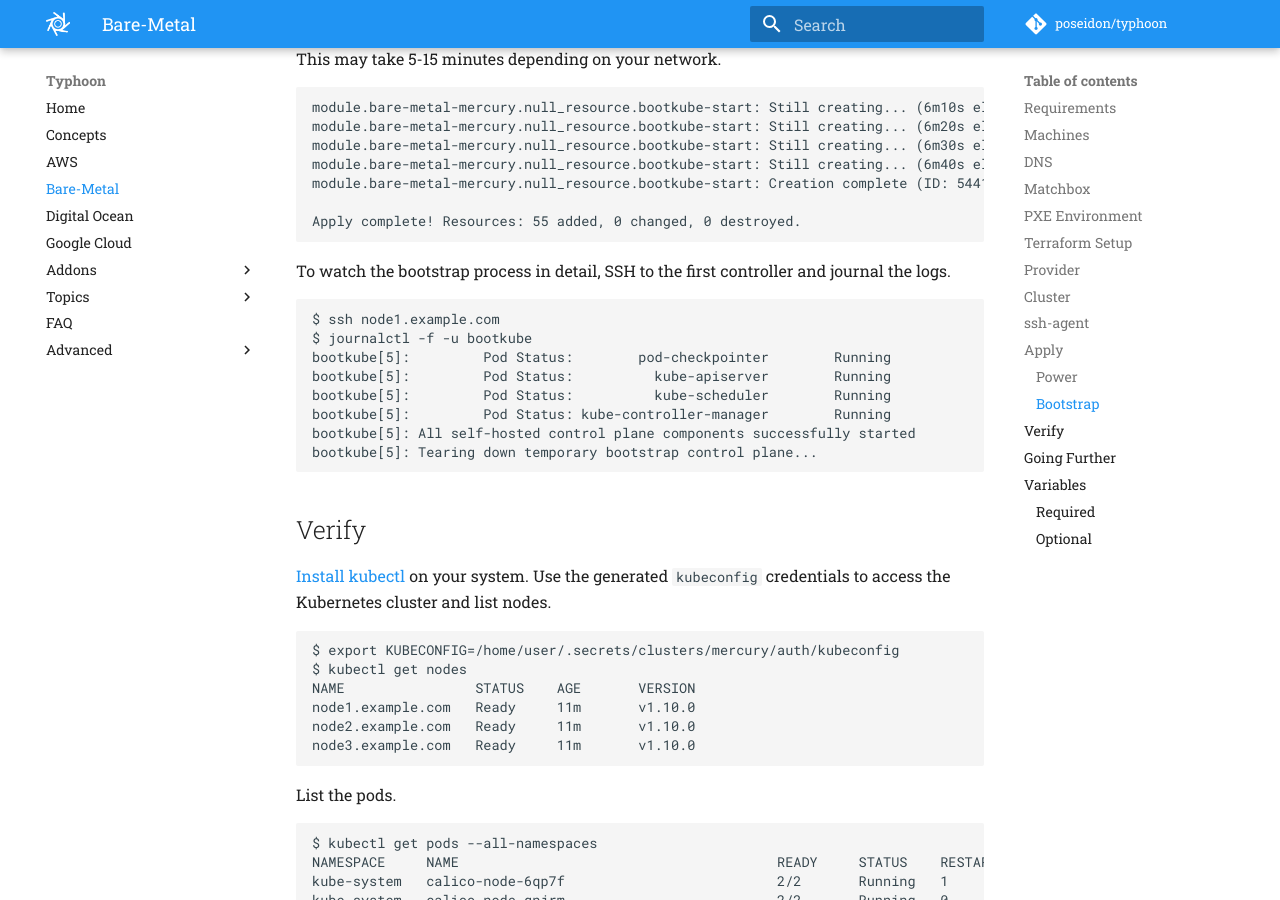
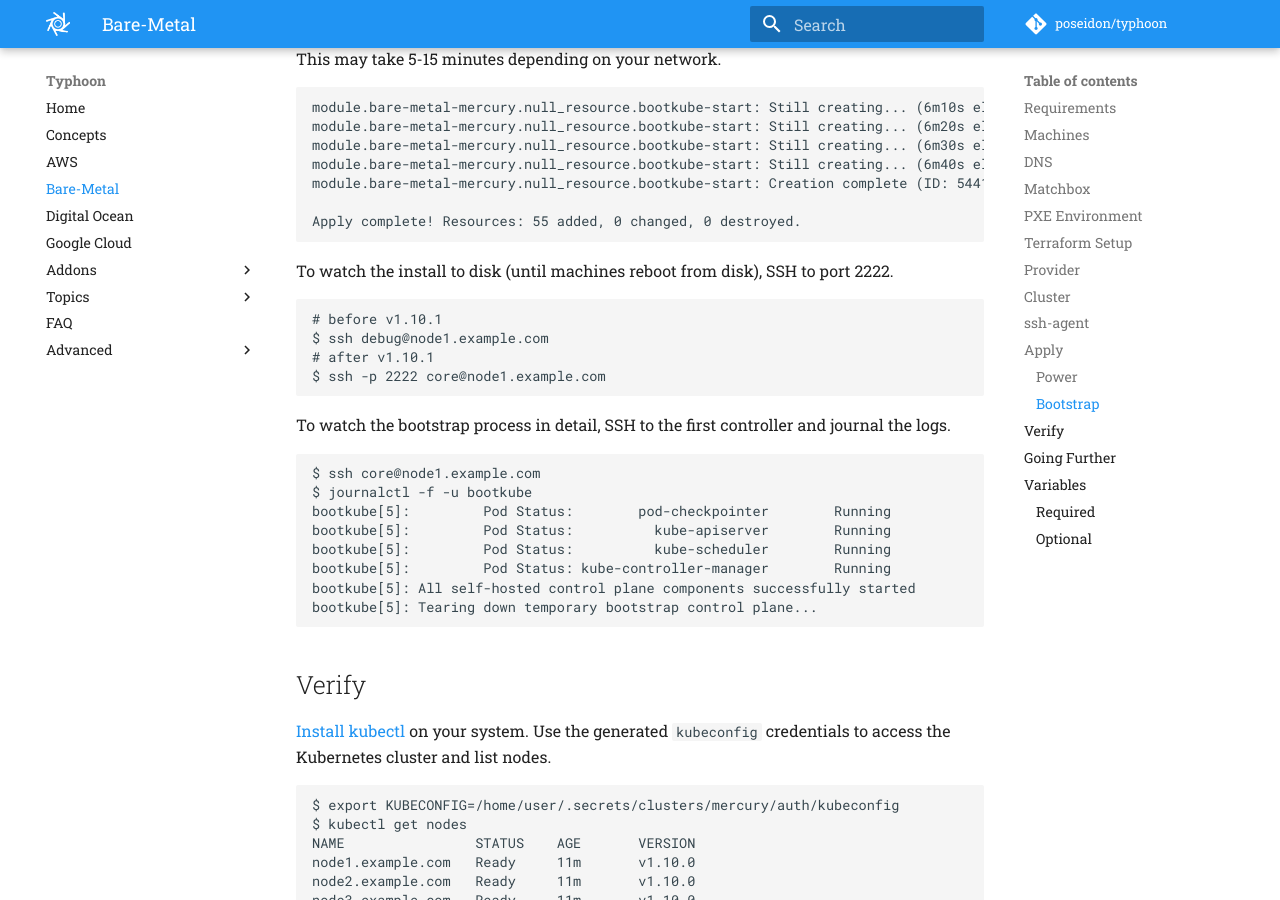
Before and after one commit to poseidon/typhoon, an MkDocs documentation site: the page built from docs/bare-metal.md, in a window 1280 px wide and 900 px high, scrolled down 6872 px. Built offline with MkDocs 1.6.1 and Material for MkDocs 9.7.7, drawn with Linux system fonts in a browser that asks for light colours; comment, search, counter and statistics services are not loaded; old or Windows-style settings are respelled for this version of MkDocs; some of the changed text lies outside the part shown.

Commit message:
Clarify bare-metal SSH instructions

````diff
--- a/docs/bare-metal.md
+++ b/docs/bare-metal.md
@@ -295,10 +292,19 @@
 Apply complete! Resources: 55 added, 0 changed, 0 destroyed.
 ```
 
+To watch the install to disk (until machines reboot from disk), SSH to port 2222.
+
+```
+# before v1.10.1
+$ ssh debug@node1.example.com
+# after v1.10.1
+$ ssh -p 2222 core@node1.example.com
+```
+
 To watch the bootstrap process in detail, SSH to the first controller and journal the logs.
 
 ```
-$ ssh node1.example.com
+$ ssh core@node1.example.com
 $ journalctl -f -u bootkube
 bootkube[5]:         Pod Status:        pod-checkpointer        Running
 bootkube[5]:         Pod Status:          kube-apiserver        Running
````
Also changed, not shown: other parts of docs/bare-metal.md (+1 -4 lines).
